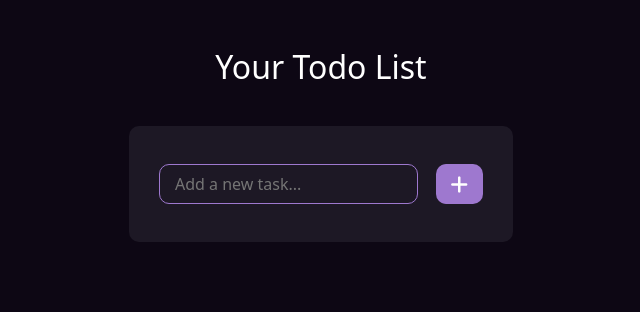
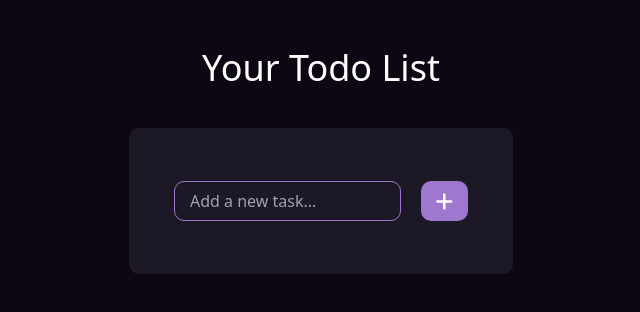
Before and after one commit to ahmedhatemkhalil/todo-app, a React (Create React App) app: page / in a window 1280 px wide. Shown: the top 312 px of the page, without its empty margins (319-959 px from the left). Built offline with nearby package versions, Linux system fonts and the light colour scheme.

Commit message:
Updated feature X

```diff
--- a/package.json
+++ b/package.json
@@ -10,6 +10,7 @@
     "@testing-library/user-event": "^13.5.0",
     "bootstrap": "^5.3.3",
     "lodash": "^4.17.21",
+    "lodash.uniqueid": "^4.0.1",
     "react": "^18.3.1",
     "react-dom": "^18.3.1",
     "react-hot-toast": "^2.4.1",
@@ -43,6 +44,7 @@
     ]
   },
   "devDependencies": {
-    "gh-pages": "^6.1.1"
+    "gh-pages": "^6.1.1",
+    "tailwindcss": "^3.4.3"
   }
 }
--- a/public/index.html
+++ b/public/index.html
@@ -5,10 +5,7 @@
     <link rel="icon" href="%PUBLIC_URL%/list.png" />
     <meta name="viewport" content="width=device-width, initial-scale=1" />
     <meta name="theme-color" content="#000000" />
-    <meta
-      name="description"
-      content="Stay Organized with Our To-Do List App"
-    />
+    <meta name="description" content="Stay Organized with Our To-Do List App" />
     <link rel="apple-touch-icon" href="%PUBLIC_URL%/logo192.png" />
     <!--
       manifest.json provides metadata used when your web app is installed on a
--- a/src/App.css
+++ b/src/App.css
@@ -1,119 +1,5 @@
-
-/* -----------------first section------------------------- */
-
-.todo-container {
-  width: 30%;
-  padding: 45px;
-  margin: 40px auto;
-  background-color: #1D1825;
-  border-radius: 10px;
-}
-
-.todo-form {
-  display: flex;
-  justify-content: space-between;
-  padding: 8px 0;
-}
-
-.todo-form input {
-  width: 90%;
-  padding: 5px 15px;
-  border-radius: 10px;
-  background-color: transparent;
-  color: #9E78CF;
-  border: #9E78CF solid 1px;
-
-
-
-}
-
-.todo-form button {
-
-  border: 0px;
-  background-color: #9E78CF;
-  padding: 5px 13px;
-  border-radius: 25%;
-  transition: all 0.5s;
-}
-
-.todo-form button:hover {
-  background-color: #3E1671;
-}
-
-.text {
-  color: white;
-}
-
-/* --------------second section ------------------ */
-.task-title {
-  color: white;
-  margin-top: 15px;
-  margin-left: 10px;
-  font-size: 20px;
-  margin-bottom: 20px;
-}
-
-.section-task {
-  display: flex;
-  justify-content: space-between;
-  align-items: center;
-
-  background-color: #15101C;
-  padding: 15px;
-  margin-bottom: 20px;
-  border-radius: 10px;
-}
-
-span button {
-  border: 0px;
-  background-color: transparent;
-}
-
-.icon {
-  margin-right: 5px;
-  background-color: transparent;
-}
-
-.task-value {
-  color: #9E78CF;
-}
-
-.task-value p {
-  margin: 0px;
-}
-
-.done {
-  text-decoration: line-through;
-  text-decoration-color: #78CFB0;
-  color: #78CFB0;
-}
-.icons-display {
-  display: flex;
-}
 
 /* ------------------------------------- third section---------------------------------------- */
-.section-task {
-  display: flex;
-  justify-content: space-between;
-  align-items: center;
-  padding: 15px;
-  margin-bottom: 20px;
-}
-
-.icon-hover:hover i {
-  color: #3E1671;
-}
-
-.icon-hover i {
-  color: #9E78CF;
-  transition: all 0.5s;
-}
-
-.todo-container p {
-  width: 250px;
-}
-
-
 /* media query */
 @media only screen and (max-width: 600px) {
   .todo-container {
@@ -187,6 +73,7 @@ span button {
   .todo-container {
     width: 40%;
   }
+
   .todo-container p {
     width: 230px;
     overflow-wrap: break-word;
@@ -198,6 +85,7 @@ span button {
   .todo-container {
     width: 30%;
   }
+
   .todo-container p {
     width: 200px;
 
--- a/src/App.jsx
+++ b/src/App.jsx
@@ -68,11 +68,22 @@ function App() {
   return (
     // -----------------------first section---------------------------
     <>
-      <h2 className=" text text-center mt-5"> Your Todo List </h2>
-      <div className="todo-container">
-        <div className="todo-form">
-          <input type="text" placeholder="Add a new task..." ref={inputRef} />
-          <button onClick={handleAddToDo}>
+      <h2 className=" text-white text-center mt-5 text-4xl ">
+        {" "}
+        Your Todo List{" "}
+      </h2>
+      <div className="todo-container ">
+        <div className=" todo-form">
+          <input
+            type="text"
+            placeholder="Add a new task..."
+            className="w-90 py-1.25 px-3.75 rounded-[10px] bg-transparent text-custom-purple border-1 border-custom-purple"
+            ref={inputRef}
+          />
+          <button
+            onClick={handleAddToDo}
+            className="border-0 ml-5 bg-custom-purple py-1.25 px-[13px] rounded-25 hover:bg-button-hover transition-all duration-500"
+          >
             <i className="fa-solid fa-plus fa-lg" style={{ color: "white" }} />
           </button>
         </div>
@@ -94,26 +105,20 @@ function App() {
           if (!completed) {
             return (
               <div className="section-task" key={id}>
-                <div className="task-value">
-                  <p> {text} </p>
+                <div className=" text-custom-purple">
+                  <p className="m-0	w-64 break-words"> {text} </p>
                 </div>
 
-                <div className="icons-display">
+                <div className=" flex">
                   <span>
-                    <button
-                      className="icon-hover"
-                      onClick={() => handleDoneToDo(id)}
-                    >
-                      <i className=" fa-solid fa-check fa-lg" />
+                    <button className=" btn" onClick={() => handleDoneToDo(id)}>
+                      <i className=" fa-solid fa-check fa-lg text-custom-purple  hover:text-button-hover transition-all duration-500" />
                     </button>
                   </span>
 
                   <span>
-                    <button
-                      className="icon-hover"
-                      onClick={() => handleDeleteToDo(id)}
-                    >
-                      <i className="fa-solid fa-trash fa-lg" />
+                    <button onClick={() => handleDeleteToDo(id)}>
+                      <i className="fa-solid fa-trash fa-lg  text-custom-purple  hover:text-button-hover transition-all duration-500" />
                     </button>
                   </span>
                 </div>
@@ -141,17 +146,20 @@ function App() {
           if (completed) {
             return (
               <div className="section-task " key={id}>
-                <div className="task-value">
-                  <p className={completed ? "done" : ""}> {text}</p>
+                <div className=" text-custom-purple">
+                  <p
+                    className={` ${
+                      completed ? "done" : ""
+                    } m-0 w-64 break-words	`}
+                  >
+                    {text}
+                  </p>{" "}
                 </div>
 
                 <div>
                   <span>
-                    <button
-                      className="icon-hover"
-                      onClick={() => handleDoneToDo(id)}
-                    >
-                      <i className=" fa-solid fa-arrow-left-long fa-lg" />
+                    <button className=" btn" onClick={() => handleDoneToDo(id)}>
+                      <i className="  text-custom-purple  fa-solid fa-arrow-left-long fa-lg hover:text-button-hover transition-all duration-500" />
                     </button>
                   </span>
                 </div>
--- a/src/index.css
+++ b/src/index.css
@@ -1,3 +1,25 @@
+@tailwind base;
+@tailwind components;
+@tailwind utilities;
+
+.task-title {
+  @apply  text-white mt-3.75 ml-[10px] text-xl mb-20;
+}
+.section-task {
+  @apply flex justify-between	items-center bg-section-task p-3.75 mb-20 rounded-10
+}
+.btn {
+  @apply  border border-none bg-transparent items-center	p-0 mr-5
+}
+.done {
+  @apply line-through	decoration-done text-done
+}
+.todo-container {
+  @apply w-30 mx-auto my-10 p-45 rounded-[10px] bg-container
+}
+.todo-form {
+  @apply flex justify-center pt-2 pb-2 pl-0 pr-0
+}
 body {
   background-color: #0D0714;
 }
--- /dev/null
+++ b/tailwind.config.js
@@ -0,0 +1,37 @@
+/** @type {import('tailwindcss').Config} */
+module.exports = {
+  content: ["./src/**/*.{js,jsx,ts,tsx}"],
+  theme: {
+    extend: {
+      colors: {
+        'custom-purple': '#9E78CF',
+        'button-hover': ' #3E1671',
+        container: '#1D1825',
+        'section-task': '#15101C',
+        'icon-hover': '#3E1671',
+        'done' : ' #78CFB0',
+      },
+      borderWidth: {
+        1: '1px',
+      },
+      borderRadius: {
+        25: '25%',
+        10: '10px'
+      },
+
+      spacing: {
+        45: '45px',
+        10: '40px',
+        1.25: '5px',
+        3.75: '15px',
+        20: '20px',
+      },
+      width: {
+        30: '30%',
+        90: '90%',
+        25: '25%',
+      },
+    },
+  },
+  plugins: [],
+}
```
Also changed, not shown: 1 other file (tests, documents, lock files or other folders).
